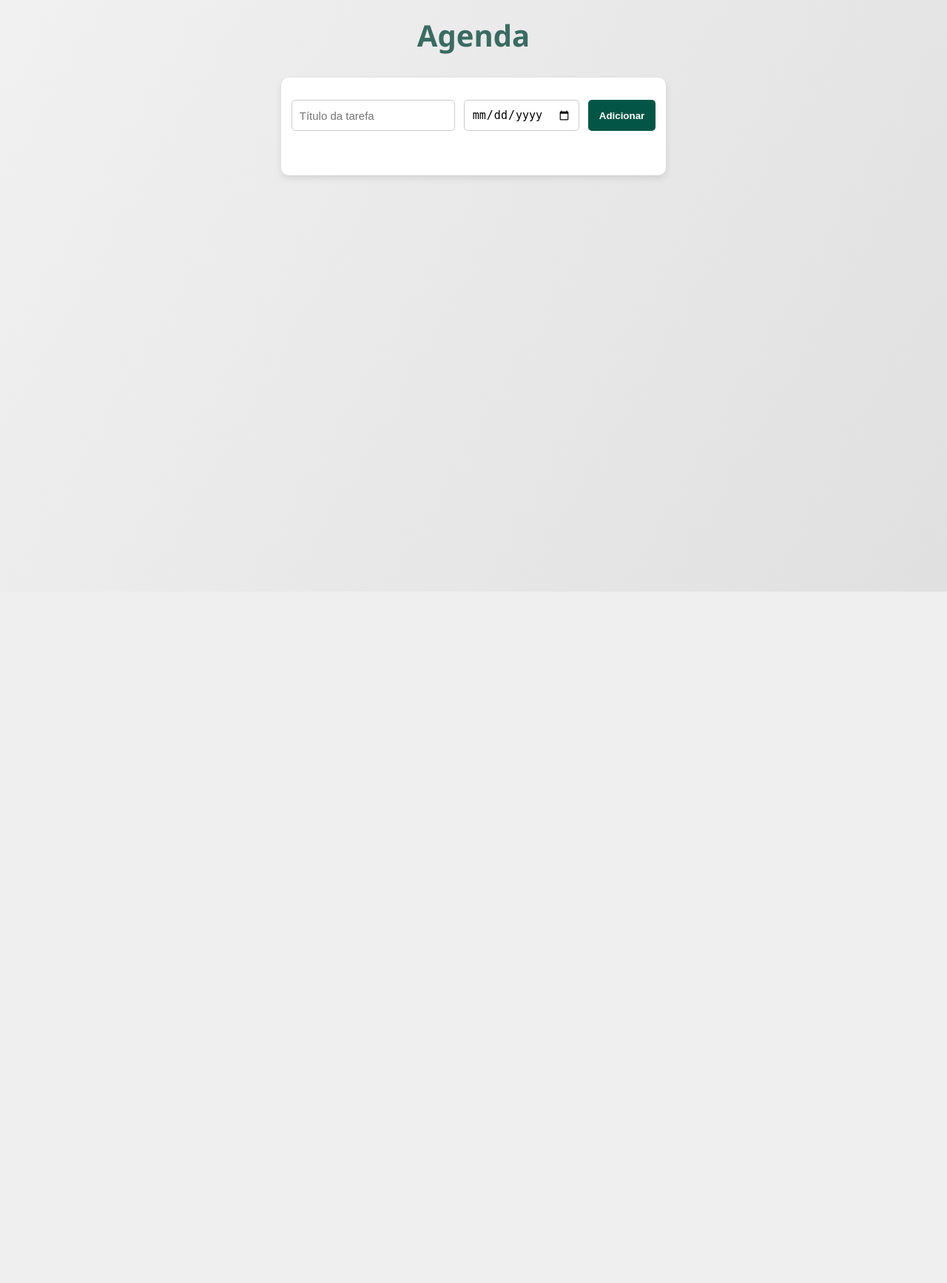
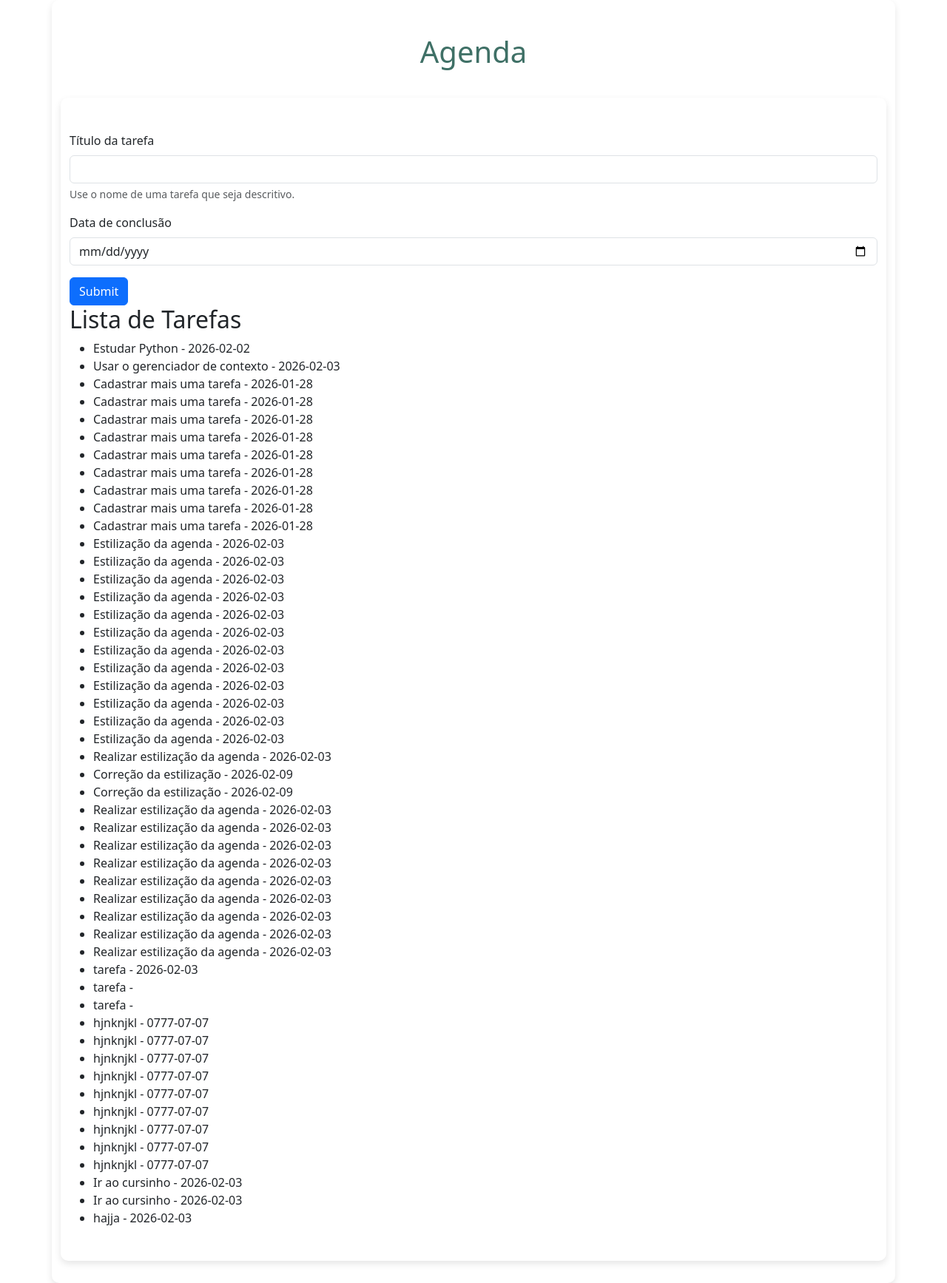
Before and after one commit to ferreiraduarda/agenda, a Flask app: page /agenda in a window 1280 px wide. Shown: the whole page at 74% size. Before the commit the page ends 800 px from the top, so only its background shows below. Run offline with Flask 3, Linux system fonts and the light colour scheme; data comes from the database, SQL or seed files in the repository; both versions use the stored data as it was after the commit; parts of the project's set-up code (start-up, migrations or seed data) failed here and were passed over.

Commit message:
desempacotamento

```diff
--- a/app.py
+++ b/app.py
@@ -17,7 +17,14 @@ def agenda():
         tarefa = Tarefa(titulo_tarefa, data_conclusao)
         tarefa.salvar_tarefa()
 
-    return render_template('agenda.html', titulo='Agenda', tarefa=tarefa)
+    tarefas = Tarefa.obter_tarefas()
+    return render_template('agenda.html', titulo='Agenda', tarefas=tarefas)
+
+@app.route('./detele/<int>idTarefa>')
+def delet(idTarefa):
+    tarefa = Tarefa.id(idTarefa)
+    tarefa.excluir_tarefa()
+    return
 
 @app.route('/ola')
 def ola_mundo():
--- a/models/tarefa.py
+++ b/models/tarefa.py
@@ -1,13 +1,52 @@
+from sqlite3 import Cursor
 from models.database import Database
-from typing import Self
+from typing import Any, Self
 
 class Tarefa:
-    def __init__(self: Self, titulo_tarefa: str, data_conclusao: str = None) -> None:
+    def __init__(self: Self, titulo_tarefa: str = None, data_conclusao: str = None, id_tarefa: int = None) -> None:
         self.titulo_tarefa: str = titulo_tarefa
         self.data_conclusao: str = data_conclusao
+        self.id_tarefa: int = id_tarefa
+
+    # Tarefa(titulo_tarefa="Nova tarefa")
+    # Tarefa(titulo_tarefa="Outra tarefa", data_conclusao="2026-02-03")
+    # Tarefa(id-1)
+
+    @classmethod
+    def id(cls, id: int):
+        with Database('./data/tarefas.sqlite3') as db:
+            query: str = 'SELECT titulo_tarefa, data_conclusao FROM tarefas WHERE id = ?;'
+            params: tuple = (id,)
+            resultado = db.buscar_tudo(query, params)
+            # Desempacotamento de coleção
+
+            [[titulo, data]] = resultado
+
+        return cls(id_tarefa=id, titulo_tarefa=titulo, data_conclusao=data)
+
+    # Simulando o conceito de sobrecarga
+    # Tarefa('Título da tarefa')
+    # Tarefa('Título da tarefa', '2026-02-03')
+    # Tarefa.id(1)
+
 
     def salvar_tarefa(self: Self) -> None:
-        with Database('.\data/tarefas.sqlite3') as db:
+        with Database('./data/tarefas.sqlite3') as db:
             query: str = "INSERT INTO tarefas (titulo_tarefa, data_conclusao) VALUES (?, ?);"
             params: tuple = (self.titulo_tarefa, self.data_conclusao)
             db.executar(query, params)
+
+    @staticmethod
+    def obter_tarefas():
+        with Database('./data/tarefas.sqlite3') as db:
+            query = 'SELECT titulo_tarefa, data_conclusao FROM tarefas;'
+            resultados: list[Any] = db.buscar_tudo(query)
+            tarefas: list[Self] = [Tarefa(titulo, data) for titulo, data in resultados]
+            return tarefas
+
+    def excluir_tarefa(self) -> Cursor:
+        with Database('./data/tarefas.sqlite3') as db:
+            query: str = 'DELETE FROM tarefas WHERE id = ?;'
+            params: tuple = (self.id_tarefa,)
+            resultado: Cursor = db.executar(query, params)
+            return resultado
--- a/templates/agenda.html
+++ b/templates/agenda.html
@@ -3,21 +3,39 @@
 {% block content %}
 
 <div class="container">
-    <form class="formulario" method="POST">
-        <input type="text" name="titulo-tarefa" id="titulo-tarefa" placeholder="Título da tarefa" required>
-        <input type="date" name="data-conclusao" id="data-conclusao">
-        <button type="submit">Adicionar</button>
+<form class="mt-3" method="POST">
+    <div class="mb-3">
+    <label for="titulo-tarefa" class="form-label">Título da tarefa</label>
+    <input type="text" class="form-control" name="titulo-tarefa" id="titulo-tarefa" aria-describedby="ajudaNomeTarefa" required>
+    <div id="ajudaNomeTarefa" class="form-text">Use o nome de uma tarefa que seja descritivo.</div>
+  </div>
+
+    <div class="mb-3">
+    <label for="data-conclusao" class="form-label">Data de conclusão</label>
+    <input type="date" class="form-control" name="data-conclusao" id="data-conclusao">
+  </div>
+
+  <button type="submit" class="btn btn-primary">Submit</button>
+
+    <!-- <input type="date" name="data-conclusao" id="data-conclusao"> -->
+    <!-- <button type="submit">Adicionar</button> -->
     </form>
 
-    {% if tarefa %}
-        <div id="lista-de-tarefas">
-            <div class="card-tarefa">
-                <p>{{ tarefa.titulo_tarefa }}</p>
-                <span class="data">{{ tarefa.data_conclusao }}</span>
-            </div>
-        </div>
-    {% endif %}
-</div>
+    <h2>Lista de Tarefas</h2>
+
+    {% if tarefas %}
+
+    <ul>
+        {% for tarefa in tarefas %}
+            <li>{{ tarefa.titulo_tarefa }} - {{ tarefa.data_conclusao }}</li>
+        {% endfor %}
+    </ul>
+
+{% else %}
+
+    <p>Nenhuma tarefa cadastrada</p>
+
+{% endif %}
 
 {% endblock %}
 
--- a/templates/base.html
+++ b/templates/base.html
@@ -5,13 +5,14 @@
     <meta name="viewport" content="width=device-width, initial-scale=1.0">
     <title>{{ titulo }}</title>
     <link rel="stylesheet" href="{{ url_for('static', filename='style.css') }}">
+    <link href="https://cdn.jsdelivr.net/npm/bootstrap@5.3.8/dist/css/bootstrap.min.css" rel="stylesheet" integrity="sha384-sRIl4kxILFvY47J16cr9ZwB07vP4J8+LH7qKQnuqkuIAvNWLzeN8tE5YBujZqJLB" crossorigin="anonymous">
 </head>
-<body>
+<body class="container">
     <header>
-    <h1>{{ titulo }}</h1>
+    <h1 class="mt-3">{{ titulo }}</h1>
     </header>
 
     {% block content %}{% endblock %}
-
+    <script src="https://cdn.jsdelivr.net/npm/bootstrap@5.3.8/dist/js/bootstrap.bundle.min.js" integrity="sha384-FKyoEForCGlyvwx9Hj09JcYn3nv7wiPVlz7YYwJrWVcXK/BmnVDxM+D2scQbITxI" crossorigin="anonymous"></script>
 </body>
 </html>
```
Also changed, not shown: data/tarefas.sqlite3.
